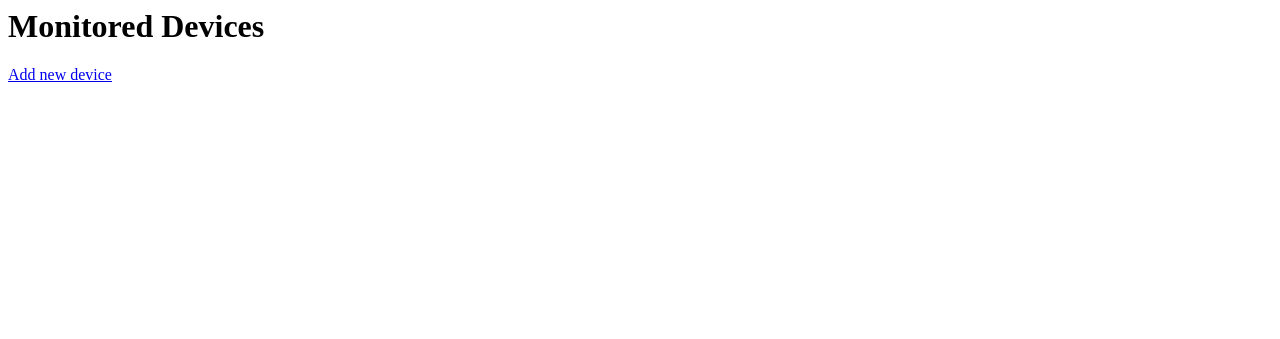
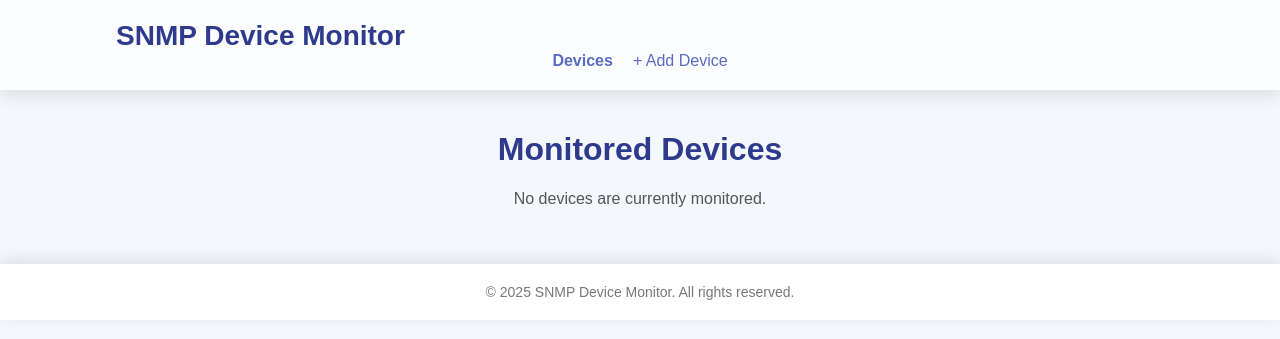
Before and after one commit to QuesilloLover/SNMP-Device-Monitoring, a Django app: page / in a window 1280 px wide. Shown: the top 339 px of the page. Run offline with Django 5.2, Linux system fonts and the light colour scheme; data that the repository does not hold is empty.

Commit message:
style(layout): update global styles, navbar, and cards for a modern look

```diff
--- a/apps/monitoring/models.py
+++ b/apps/monitoring/models.py
@@ -4,6 +4,7 @@ class Device(models.Model):
     """
     Stores basic SNMP connection info for a network device.
     """
+
     name = models.CharField(max_length=100)
     ip_address = models.GenericIPAddressField()
     port = models.PositiveIntegerField(default=161)
--- a/apps/monitoring/views.py
+++ b/apps/monitoring/views.py
@@ -3,6 +3,7 @@ from .models import Device
 from .forms import DeviceForm
 import asyncio
 from pysnmp.hlapi.v3arch.asyncio import *
+from django.http import JsonResponse
 
 async def fetch_snmp_data(device):
     """
@@ -56,6 +57,17 @@ def add_device(request):
         form = DeviceForm()
     return render(request, 'monitoring/add_device.html', {'form': form})
 
+def format_uptime(ticks):
+    """
+    Convert SNMP sysUpTime ticks to a human-readable format.
+    """
+
+    seconds = int(ticks) // 100
+    days, seconds = divmod(seconds, 86400)
+    hours, seconds = divmod(seconds, 3600)
+    minutes, seconds = divmod(seconds, 60)
+    return f"{days}d {hours}m {minutes}s"
+
 def device_info(request, pk):
     """
     Fetch and display SNMP data for a specific device.
@@ -63,7 +75,26 @@ def device_info(request, pk):
 
     device = get_object_or_404(Device, pk=pk)
     snmp_data = asyncio.run(fetch_snmp_data(device))
+
+    important_info = {}
+    cleaned_snmp_data = []
+
+    for oid, value in snmp_data:
+        if "sysName" in oid:
+            important_info["Name"] = value
+        elif "sysContact" in oid:
+            important_info["Contact"] = value
+        elif "sysUpTime" in oid:
+            important_info["Uptime"] = format_uptime(value)
+        elif "sysServices" in oid:
+            important_info["Services"] = value
+        elif "sysLocation" in oid:
+            important_info["Location"] = value
+        else:
+            cleaned_snmp_data.append((oid, value))
+
     return render(request, 'monitoring/device_info.html', {
         'device': device,
-        'snmp_data': snmp_data
+        'snmp_data': cleaned_snmp_data,
+        'important_info': important_info
     })
--- a/config/settings/base.py
+++ b/config/settings/base.py
@@ -118,7 +118,11 @@ USE_TZ = True
 # Static files (CSS, JavaScript, Images)
 # https://docs.djangoproject.com/en/5.2/howto/static-files/
 
-STATIC_URL = 'static/'
+STATIC_URL = '/static/'
+STATICFILES_DIRS = [
+    BASE_DIR / "static",
+]
+
 
 # Default primary key field type
 # https://docs.djangoproject.com/en/5.2/ref/settings/#default-auto-field
--- /dev/null
+++ b/static/css/styles.css
@@ -0,0 +1,199 @@
+/* General Styles */
+body {
+  font-family: 'Poppins', sans-serif;
+  background-color: #f4f7fc;
+  margin: 0;
+  padding: 0;
+  color: #333;
+}
+
+.container {
+  width: 85%;
+  margin: 0 auto;
+}
+
+h1, h2 {
+  text-align: center;
+  color: #2e3a8c;
+}
+
+a {
+  color: #5b6ac2;
+  text-decoration: none;
+}
+
+a:hover {
+  color: #1f2a63;
+  text-decoration: underline;
+}
+
+/* Header */
+/* Header */
+.header {
+  background-color: rgba(255, 255, 255, 0.7); /* Fondo transparente */
+  box-shadow: 0 6px 15px rgba(0, 0, 0, 0.1);
+  padding: 20px 0;
+  position: fixed; /* Fijar la barra de navegación en la parte superior */
+  width: 100%;
+  top: 0;
+  z-index: 1000;
+}
+
+.logo {
+  font-size: 28px;
+  font-weight: bold;
+  color: #2e3a8c;
+  margin-left: 20px;
+}
+
+.nav {
+  display: flex;
+  justify-content: center; /* Centra los elementos horizontalmente */
+  gap: 20px;
+  flex-grow: 1;
+}
+
+.nav-link {
+  font-weight: 600;
+  color: #5b6ac2;
+  transition: color 0.3s ease;
+}
+
+.nav-link:hover {
+  color: #1f2a63;
+}
+
+
+/* Main Content */
+.main {
+  padding: 40px 0;
+  margin-top: 70px;
+}
+
+.cards {
+  display: grid;
+  grid-template-columns: repeat(auto-fill, minmax(200px, 1fr));
+  gap: 30px;
+}
+
+.card {
+  background-color: #fff;
+  padding: 25px;
+  border-radius: 12px;
+  box-shadow: 0 4px 15px rgba(0, 0, 0, 0.1);
+  transition: transform 0.3s ease, box-shadow 0.3s ease;
+}
+
+.card:hover {
+  transform: translateY(-10px);
+  box-shadow: 0 8px 30px rgba(0, 0, 0, 0.2);
+}
+
+.card-icon {
+  margin-bottom: 20px;
+  font-size: 35px;
+  color: #5b6ac2;
+}
+
+.card-title {
+  font-size: 20px;
+  font-weight: 600;
+  color: #333;
+}
+
+.card-value {
+  font-size: 24px;
+  font-weight: 700;
+  color: #2e3a8c;
+}
+
+/* SNMP Table */
+.snmp-table {
+  background-color: #fff;
+  padding: 25px;
+  border-radius: 12px;
+  box-shadow: 0 4px 15px rgba(0, 0, 0, 0.1);
+}
+
+.snmp-title {
+  font-size: 26px;
+  font-weight: 700;
+  margin-bottom: 20px;
+  color: #2e3a8c;
+}
+
+.table {
+  width: 100%;
+  border-collapse: collapse;
+  margin-top: 20px;
+}
+
+.table-header {
+  background-color: #e0e7ff;
+  padding: 12px;
+  text-align: left;
+  font-weight: bold;
+  color: #333;
+}
+
+.table-row:nth-child(even) {
+  background-color: #f9f9fc;
+}
+
+.table-cell {
+  padding: 12px;
+  border: 1px solid #e0e7ff;
+  color: #666;
+}
+
+/* Device List */
+.device-list {
+  list-style-type: none;
+  padding: 0;
+}
+
+.device-item {
+  background-color: #fff;
+  padding: 15px;
+  margin-bottom: 15px;
+  border-radius: 12px;
+  box-shadow: 0 4px 15px rgba(0, 0, 0, 0.1);
+  transition: transform 0.3s ease, box-shadow 0.3s ease;
+}
+
+.device-item:hover {
+  transform: translateY(-5px);
+  box-shadow: 0 8px 20px rgba(0, 0, 0, 0.2);
+}
+
+.device-link {
+  font-size: 20px;
+  font-weight: 600;
+  color: #5b6ac2;
+  transition: color 0.3s ease;
+}
+
+.device-link:hover {
+  color: #1f2a63;
+}
+
+.device-ip {
+  color: #888;
+  font-size: 15px;
+}
+
+/* Footer */
+.footer {
+  background-color: #fff;
+  text-align: center;
+  padding: 20px 0;
+  font-size: 14px;
+  color: #777;
+  box-shadow: 0 -4px 15px rgba(0, 0, 0, 0.1);
+}
+
+.no-devices {
+  text-align: center;
+  font-size: 16px;
+  color: #555;
+}
--- /dev/null
+++ b/templates/base.html
@@ -0,0 +1,35 @@
+<!DOCTYPE html>
+<html lang="en">
+<head>
+  <meta charset="UTF-8">
+  <title>{% block title %}SNMP Monitor{% endblock %}</title>
+  {% load static %}
+  <link rel="stylesheet" href="{% static 'css/styles.css' %}">
+</head>
+
+<body class="body">
+  <header class="header">
+    <div class="container">
+      <a href="{% url 'device_list' %}" class="logo">
+        SNMP Device Monitor
+      </a>
+      <nav class="nav">
+        <a href="{% url 'device_list' %}" class="nav-link">Devices</a>
+        <a href="{% url 'add_device' %}" class="btn-add-device">+ Add Device</a>
+      </nav>
+    </div>
+  </header>
+
+  <main class="main">
+    {% block content %}
+    {% endblock %}
+  </main>
+
+  <footer class="footer">
+    <div class="container">
+      &copy; 2025 SNMP Device Monitor. All rights reserved.
+    </div>
+  </footer>
+
+</body>
+</html>
--- a/templates/monitoring/device_list.html
+++ b/templates/monitoring/device_list.html
@@ -1,9 +1,20 @@
-<h1>Monitored Devices</h1>
-<a href="{% url 'add_device' %}">Add new device</a>
-<ul>
+{% extends 'base.html' %}
+
+{% block title %}Monitored Devices{% endblock %}
+
+{% block content %}
+  <h1 class="title">Monitored Devices</h1>
+
+  <ul class="device-list">
     {% for device in devices %}
-    <li>
-        <a href="{% url 'device_info' device.pk %}">{{ device.name }}</a>
+    <li class="device-item">
+      <a href="{% url 'device_info' device.pk %}" class="device-link">
+        {{ device.name }}
+      </a>
+      <p class="device-ip">IP: {{ device.ip_address }}</p>
     </li>
+    {% empty %}
+    <p class="no-devices">No devices are currently monitored.</p>
     {% endfor %}
-</ul>
+  </ul>
+{% endblock %}
```
Also changed, not shown: templates/monitoring/add_device.html (+45 -7 lines), templates/monitoring/device_info.html (+68 -13 lines), apps/__init__.py (added), apps/monitoring/__init__.py (added).
